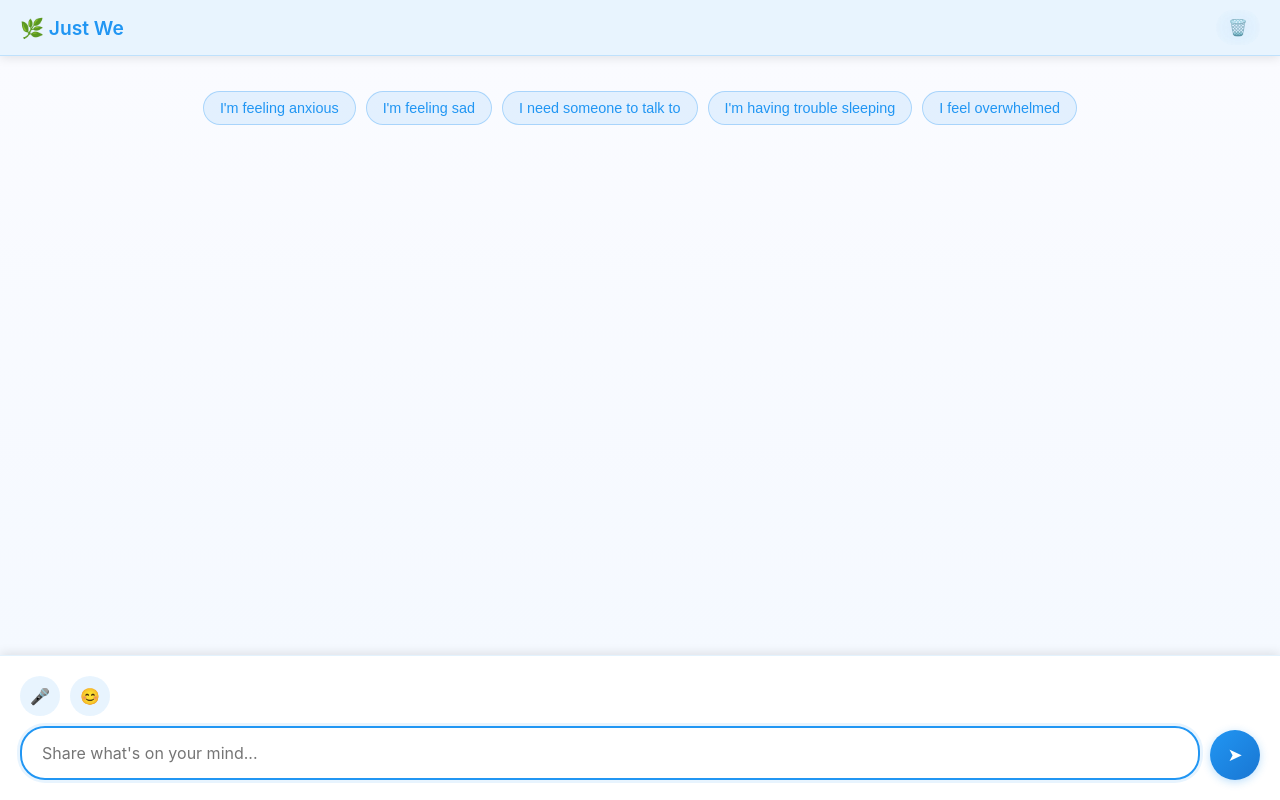
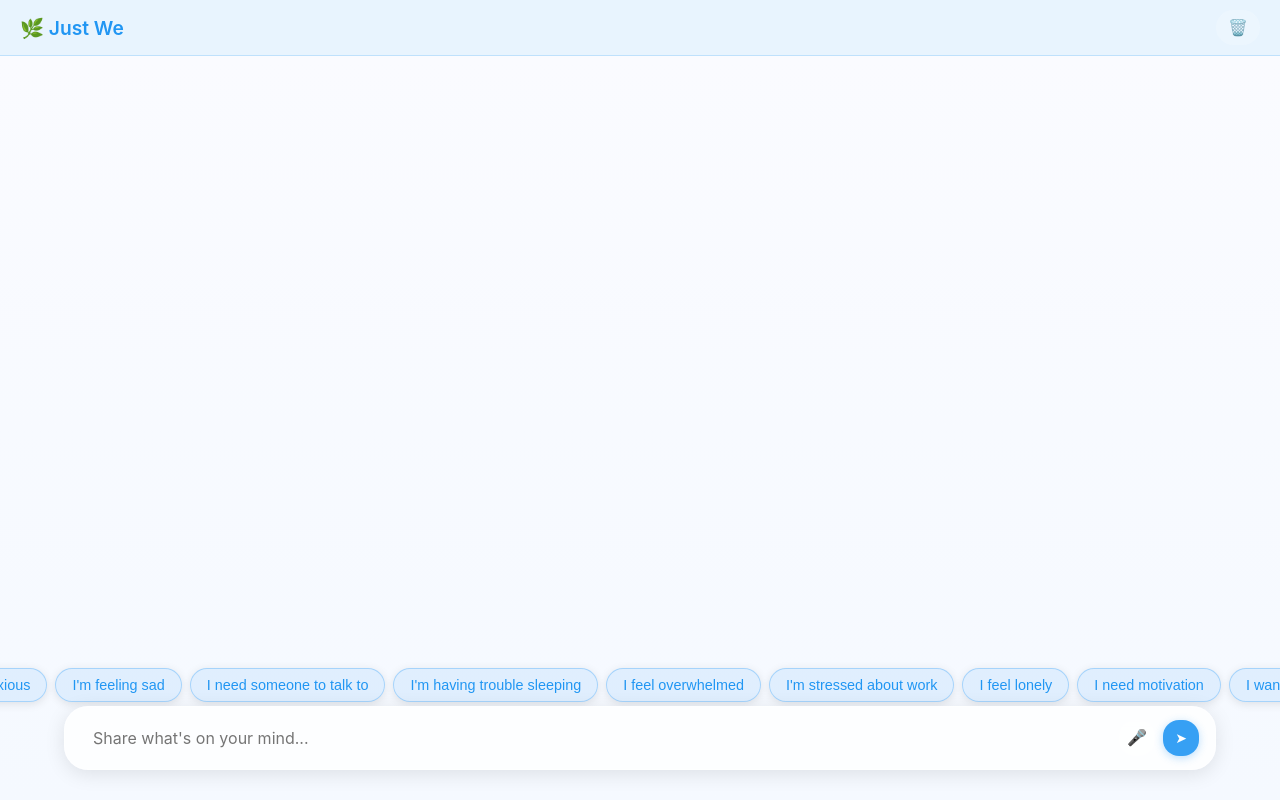
Before and after one commit to mnssoftcode/Just-We, a Flask app: page / in a window 1280 px wide. Run offline with Flask 3, Linux system fonts and the light colour scheme.

Commit message:
Fix quick replies to always be a single horizontal scrolling row with no wrapping

```diff
--- a/backend/templates/index.html
+++ b/backend/templates/index.html
@@ -39,23 +39,21 @@
         }
 
         .chat-container {
-            background: rgba(255, 255, 255, 0.95);
-            /* backdrop-filter: blur(20px);
-            -webkit-backdrop-filter: blur(20px); */
+            background: transparent;
             border-radius: 0;
-            box-shadow: 0 0 0 rgba(33, 150, 243, 0.15);
             width: 100%;
             height: 100vh;
             display: flex;
             flex-direction: column;
             overflow: hidden;
             position: relative;
+            /* margin-bottom: 30px; */
         }
 
         .simple-header {
             background: rgba(33, 150, 243, 0.1);
-            backdrop-filter: blur(20px);
-            -webkit-backdrop-filter: blur(20px);
+            /* backdrop-filter: blur(20px);
+            -webkit-backdrop-filter: blur(20px); */
             color: #2196F3;
             padding: 10px 20px;
             display: flex;
@@ -81,8 +79,8 @@
             cursor: pointer;
             font-size: 1rem;
             transition: all 0.3s ease;
-            backdrop-filter: blur(10px);
-            -webkit-backdrop-filter: blur(10px);
+            /* backdrop-filter: blur(10px);
+            -webkit-backdrop-filter: blur(10px); */
         }
 
         .header-clear-btn:hover {
@@ -124,6 +122,7 @@
             flex: 1;
             overflow-y: auto;
             padding: 20px;
+            padding-bottom: 160px;
             display: flex;
             flex-direction: column;
             gap: 15px;
@@ -297,61 +296,120 @@
             40% { transform: scale(1); opacity: 1; }
         }
 
-        .chat-input-container {
-            padding: 20px;
-            background: white;
-            border-top: 1px solid #E3F2FD;
-            box-shadow: 0 -2px 10px rgba(0, 0, 0, 0.1);
+/*
+        .quick-replies-container {
+
+    width: 100% !important;
+    max-width: 100vw !important;
+    overflow: hidden ;
+    background:transparent;
+    padding-bottom: 60px;
+} */
+.quick-replies {
+    display: flex !important;
+    flex-wrap: nowrap !important;
+    /* overflow-x: auto !important;
+    overflow-y: hidden !important;
+    white-space: nowrap !important; */
+    width: 100% !important;
+    max-width: 100vw !important;
+    align-items: stretch !important;
+    gap: 0 !important;
+    padding: 8px 0 !important;
+    scrollbar-width: none !important;
+    -ms-overflow-style: none !important;
+            display: flex;
+            position: fixed;
+            bottom: 75px;
+            z-index: 1000;
+}
+.quick-replies::-webkit-scrollbar {
+    display: none !important;
+}
+.quick-reply {
+    flex: 0 0 auto !important;
+    white-space: nowrap !important;
+    min-width: max-content !important;
+    margin: 0 4px !important;
+    background: transparent;
+    border-radius: 20px;
+    padding: 8px 16px;
+    font-size: 14px;
+    color: #2196F3;
+    cursor: pointer;
+    transition: all 0.2s ease;
+    box-shadow: 0 2px 10px rgba(0, 0, 0, 0.1);
+}
+.quick-reply:hover {
+    background: rgba(255, 255, 255, 0.9);
+    transform: scale(1.05);
 }
 
+
         .chat-input-wrapper {
+            width: 90%;
+            margin: 10px auto;
             display: flex;
-            gap: 10px;
-            align-items: flex-end;
+            gap: 8px;
+            align-items: center;
+            position: fixed;
+            bottom: 20px;
+            left: 50%;
+            transform: translateX(-50%);
+            background: rgba(255, 255, 255, 0.8);
+            backdrop-filter: blur(20px);
+            -webkit-backdrop-filter: blur(20px);
+            border: 1px solid rgba(255, 255, 255, 0.3);
+            border-radius: 24px;
+            padding: 12px 16px;
+            box-shadow: 0 4px 20px rgba(0, 0, 0, 0.1);
+            z-index: 1000;
         }
 
         .chat-input {
             flex: 1;
-            border: 2px solid #E3F2FD;
-            border-radius: 25px;
-            padding: 15px 20px;
+            border: none;
+            border-radius: 0;
+            padding: 8px 12px;
             font-size: 16px;
             outline: none;
             transition: all 0.3s ease;
             resize: none;
-            min-height: 50px;
+            min-height: 24px;
             max-height: 120px;
             font-family: inherit;
-            background: #FAFBFF;
+            background: transparent;
             -webkit-appearance: none;
-            -webkit-border-radius: 25px;
+            line-height: 1.4;
         }
 
         .chat-input:focus {
-            border-color: #2196F3;
-            background: white;
-            box-shadow: 0 0 0 3px rgba(33, 150, 243, 0.1);
+            outline: none;
         }
 
         .send-button {
-            background: linear-gradient(135deg, #2196F3 0%, #1976D2 100%);
+            background: rgba(33, 150, 243, 0.9);
             color: white;
             border: none;
-            border-radius: 50%;
-            width: 50px;
-            height: 50px;
+            border-radius: 16px;
+            width: 36px;
+            height: 36px;
             cursor: pointer;
             transition: all 0.2s ease;
             display: flex;
             align-items: center;
             justify-content: center;
-            font-size: 18px;
-            box-shadow: 0 2px 8px rgba(33, 150, 243, 0.3);
+            font-size: 14px;
             -webkit-tap-highlight-color: transparent;
             touch-action: manipulation;
+            flex-shrink: 0;
+            /* backdrop-filter: blur(10px);
+            -webkit-backdrop-filter: blur(10px); */
+            box-shadow: 0 2px 8px rgba(33, 150, 243, 0.3);
         }
 
         .send-button:hover {
+            background: rgba(25, 118, 210, 0.9);
             transform: scale(1.05);
             box-shadow: 0 4px 12px rgba(33, 150, 243, 0.4);
         }
@@ -681,30 +739,30 @@
             position: relative;
         }
 
-        .input-actions {
-            display: flex;
-            gap: 10px;
-            margin-bottom: 10px;
-        }
+
 
         .input-action {
-            background: rgba(33, 150, 243, 0.1);
+            background: rgba(255, 255, 255, 0.3);
             border: none;
-            border-radius: 50%;
-            width: 40px;
-            height: 40px;
+            border-radius: 16px;
+            width: 36px;
+            height: 36px;
             cursor: pointer;
             display: flex;
             align-items: center;
             justify-content: center;
             font-size: 16px;
             transition: all 0.2s ease;
-            color: #2196F3;
+            color: #6c757d;
+            flex-shrink: 0;
+            /* backdrop-filter: blur(10px);
+            -webkit-backdrop-filter: blur(10px); */
         }
 
         .input-action:hover {
-            background: rgba(33, 150, 243, 0.2);
-            transform: scale(1.1);
+            background: rgba(255, 255, 255, 0.5);
+            color: #495057;
+            transform: scale(1.05);
         }
 
         .input-action:active {
@@ -935,15 +1028,20 @@
             </div>
         </div>
 
-        <div class="chat-input-container">
-            <div class="input-actions">
-                <button class="input-action" onclick="showVoiceInput()" title="Voice input">
-                    🎤
-                </button>
-                <button class="input-action" onclick="showEmojiPicker()" title="Add emoji">
-                    😊
-                </button>
+        <!-- <div class="quick-replies-container"> -->
+            <div class="quick-replies">
+                <button class="quick-reply" onclick="setQuickReply('I\'m feeling anxious')">I'm feeling anxious</button>
+                <button class="quick-reply" onclick="setQuickReply('I\'m feeling sad')">I'm feeling sad</button>
+                <button class="quick-reply" onclick="setQuickReply('I need someone to talk to')">I need someone to talk to</button>
+                <button class="quick-reply" onclick="setQuickReply('I\'m having trouble sleeping')">I'm having trouble sleeping</button>
+                <button class="quick-reply" onclick="setQuickReply('I feel overwhelmed')">I feel overwhelmed</button>
+                <button class="quick-reply" onclick="setQuickReply('I\'m stressed about work')">I'm stressed about work</button>
+                <button class="quick-reply" onclick="setQuickReply('I feel lonely')">I feel lonely</button>
+                <button class="quick-reply" onclick="setQuickReply('I need motivation')">I need motivation</button>
+                <button class="quick-reply" onclick="setQuickReply('I want to feel better')">I want to feel better</button>
             </div>
+        <!-- </div> -->
+
         <div class="chat-input-wrapper">
             <textarea
                 id="messageInput"
@@ -1250,36 +1350,11 @@
             }, 3000);
         }
 
-        // Quick reply suggestions
-        function addQuickReplies() {
-            const quickReplies = [
-                'I\'m feeling anxious',
-                'I\'m feeling sad',
-                'I need someone to talk to',
-                'I\'m having trouble sleeping',
-                'I feel overwhelmed'
-            ];
-
-            const quickRepliesDiv = document.createElement('div');
-            quickRepliesDiv.className = 'quick-replies';
-
-            quickReplies.forEach(reply => {
-                const button = document.createElement('button');
-                button.className = 'quick-reply';
-                button.textContent = reply;
-                button.onclick = () => {
-                    document.getElementById('messageInput').value = reply;
-                    sendMessage();
-                };
-                quickRepliesDiv.appendChild(button);
-            });
-
-            const chatMessages = document.getElementById('chatMessages');
-            chatMessages.appendChild(quickRepliesDiv);
+        // Quick reply function
+        function setQuickReply(text) {
+            document.getElementById('messageInput').value = text;
+            document.getElementById('messageInput').focus();
         }
-
-        // Add quick replies after welcome message
-        setTimeout(addQuickReplies, 1000);
 
         // Enhanced input actions
         function showVoiceInput() {
```
Also changed, not shown: other parts of backend/templates/index.html (+44 -7 lines). Lines whose indentation alone changed are shown as unchanged.
